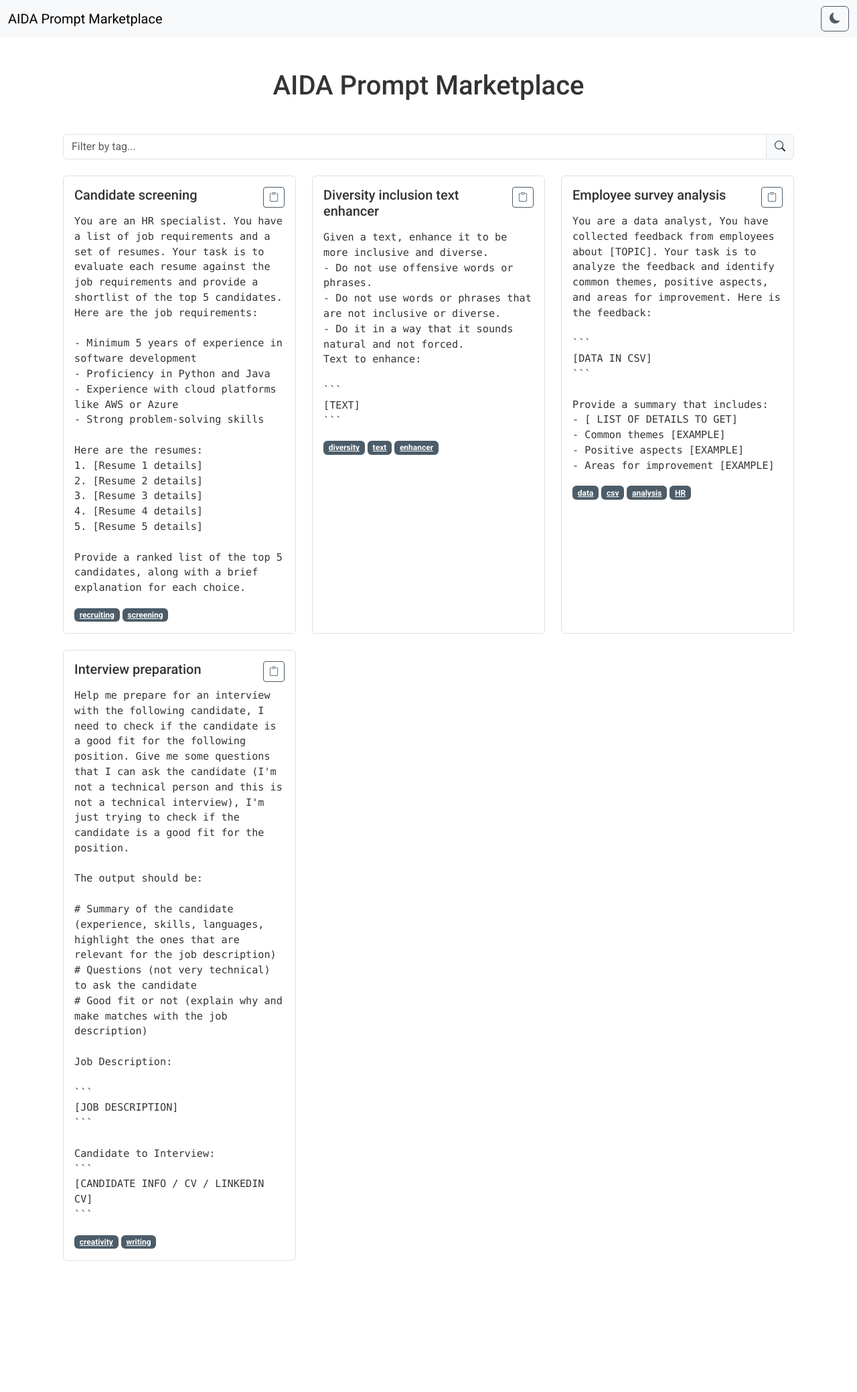
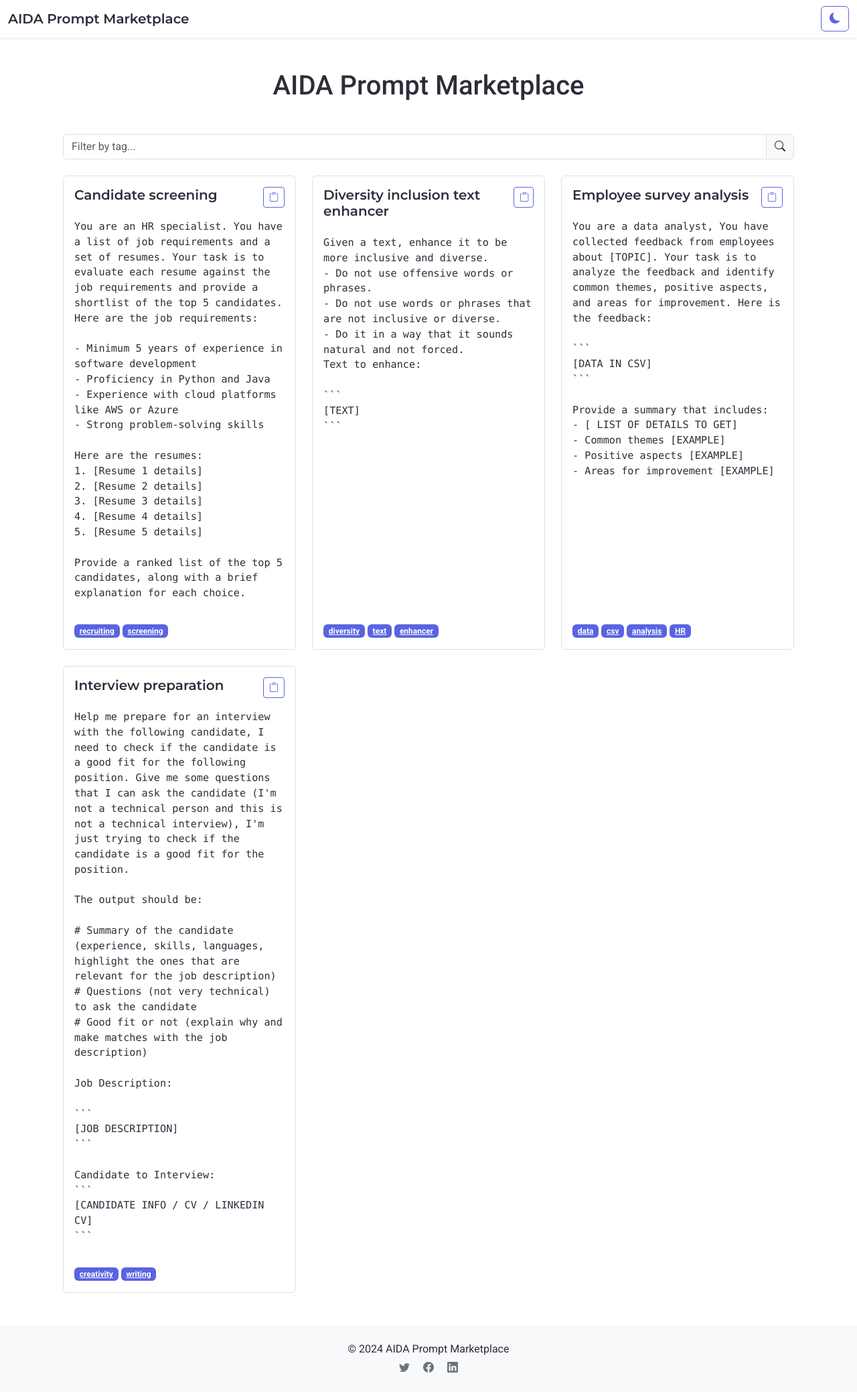
Before and after one commit to ERNI-Academy/asset-prompting-marketplace, a Jekyll site: the page built from aida-prompts/index.md, in a window 1280 px wide. Shown: the whole page at 67% size. Built offline with Jekyll 4.4.1, drawn with Linux system fonts in a browser that asks for light colours; before the commit the page ends 1930 px from its top, so only the background shows below that.

Commit message:
✨ Add favicon, enhance layout, and improve user experience in AIDA Prompt Marketplace
- Introduced a favicon for better branding.
- Updated the index page layout for improved responsiveness with Bootstrap classes.
- Enhanced prompt card design for better content display and user interaction.
- Added a loading spinner for improved user experience during page load.
- Implemented a "Back to Top" button for easier navigation.
- Refined CSS variables for better theming and accessibility.
- Improved navbar functionality and added footer with social media links.

```diff
--- a/aida-prompts/_layouts/default.html
+++ b/aida-prompts/_layouts/default.html
@@ -1,26 +1,46 @@
 <!DOCTYPE html>
-<html>
+<html lang="en">
 <head>
   <meta charset="UTF-8">
   <title>{{ page.title }}</title>
-  <!-- Bootstrap CSS (v5.3) -->
+  <!-- Existing meta tags and links -->
+  <!-- Favicon -->
+  <link rel="icon" href="/favicon.ico" type="image/x-icon">
+  <!-- Bootstrap CSS -->
   <link rel="stylesheet" href="https://cdn.jsdelivr.net/npm/bootstrap@5.3.0/dist/css/bootstrap.min.css">
   <!-- Bootstrap Icons -->
   <link rel="stylesheet" href="https://cdn.jsdelivr.net/npm/bootstrap-icons@1.10.5/font/bootstrap-icons.css">
   <!-- Google Fonts -->
-  <link rel="stylesheet" href="https://fonts.googleapis.com/css2?family=Roboto:wght@400;500;700&display=swap">
+  <link rel="stylesheet" href="https://fonts.googleapis.com/css2?family=Montserrat:wght@400;600&family=Roboto:wght@400;500;700&display=swap">
   <!-- Custom CSS -->
   <link rel="stylesheet" href="/assets/css/style.css">
 </head>
 <body>
 
+  <!-- Loading Spinner -->
+  <div id="loadingSpinner">
+    <div class="spinner-border text-primary" role="status">
+      <span class="visually-hidden">Loading...</span>
+    </div>
+  </div>
+
   <!-- Navbar with Dark Mode Toggle -->
-  <nav class="navbar navbar-light bg-light">
+  <nav class="navbar navbar-expand-lg navbar-light bg-white shadow-sm">
     <div class="container-fluid">
       <a class="navbar-brand" href="#">{{ site.title }}</a>
-      <button class="btn btn-outline-secondary" id="darkModeToggle">
-        <i class="bi bi-moon-fill"></i>
+      <!-- Navbar toggler for mobile view -->
+      <button class="navbar-toggler" type="button" data-bs-toggle="collapse" data-bs-target="#navbarNav">
+        <span class="navbar-toggler-icon"></span>
       </button>
+      <!-- Navbar links (optional) -->
+      <div class="collapse navbar-collapse" id="navbarNav">
+        <ul class="navbar-nav ms-auto">
+          <!-- Add nav links here if needed -->
+        </ul>
+        <button class="btn btn-outline-secondary ms-3" id="darkModeToggle">
+          <i class="bi bi-moon-fill"></i>
+        </button>
+      </div>
     </div>
   </nav>
 
@@ -41,6 +61,24 @@
     {{ content }}
   </div>
 
+  <!-- Back to Top Button -->
+  <button id="backToTopBtn" class="btn btn-primary">
+    <i class="bi bi-arrow-up"></i>
+  </button>
+
+  <!-- Footer -->
+  <footer class="bg-light py-4 mt-5">
+    <div class="container text-center">
+      <p class="mb-1">&copy; {{ site.time | date: "%Y" }} {{ site.title }}</p>
+      <!-- Social Media Links -->
+      <div>
+        <a href="#" class="text-secondary me-3"><i class="bi bi-twitter"></i></a>
+        <a href="#" class="text-secondary me-3"><i class="bi bi-facebook"></i></a>
+        <a href="#" class="text-secondary"><i class="bi bi-linkedin"></i></a>
+      </div>
+    </div>
+  </footer>
+
   <!-- Bootstrap JS Bundle -->
   <script src="https://cdn.jsdelivr.net/npm/bootstrap@5.3.0/dist/js/bootstrap.bundle.min.js"></script>
 
--- a/aida-prompts/assets/css/style.css
+++ b/aida-prompts/assets/css/style.css
@@ -7,10 +7,11 @@ body {
 
 /* CSS Variables for Theming */
 :root {
-  --background-color: #ffffff;
-  --text-color: #333333;
-  --primary-color: #4C5C68;
-  --secondary-color: #F0F4F8;
+  --background-color: #FFFFFF;
+  --text-color: #2C2D3A; /* Dark Gray */
+  --primary-color: #5964E0; /* Modern Blue */
+  --secondary-color: #EFF0F6; /* Light Gray */
+  --accent-color: #2C2D3A; /* Dark Gray for Text */
 }
 
 /* Dark Mode Variables */
@@ -29,7 +30,39 @@ body {
 
 /* Navbar */
 .navbar {
+  background-color: var(--background-color);
+}
+
+.navbar .navbar-brand {
+  font-family: 'Montserrat', sans-serif;
+  font-weight: 600;
+  color: var(--text-color);
+}
+
+.navbar .navbar-brand:hover {
+  color: var(--primary-color);
+}
+
+.navbar-nav .nav-link {
+  color: var(--text-color);
+}
+
+.navbar-nav .nav-link:hover {
+  color: var(--primary-color);
+}
+
+/* Footer */
+footer {
   background-color: var(--secondary-color);
+  color: var(--text-color);
+}
+
+footer a {
+  color: var(--text-color);
+}
+
+footer a:hover {
+  color: var(--primary-color);
 }
 
 /* Prompt Cards */
@@ -37,22 +70,22 @@ body {
   background-color: var(--background-color);
   border-color: #e0e0e0;
   cursor: pointer;
-  transition: box-shadow 0.2s, background-color 0.2s;
+  transition: transform 0.2s, box-shadow 0.2s;
 }
 
 .card.prompt-box:hover {
-  box-shadow: 0 4px 20px rgba(0, 0, 0, 0.1);
-  background-color: var(--secondary-color);
+  transform: translateY(-5px);
+  box-shadow: 0 10px 20px rgba(0, 0, 0, 0.1);
 }
 
 .card-title {
-  font-weight: 500;
+  font-weight: 600;
+  font-family: 'Montserrat', sans-serif;
   color: var(--text-color);
 }
 
 .prompt-content .prompt-text {
   margin-top: 0.5rem;
-  flex-grow: 1;
   font-size: 0.95rem;
   line-height: 1.5;
   color: var(--text-color);
@@ -62,13 +95,11 @@ body {
   margin-top: auto;
 }
 
-.badge.bg-primary {
-  background-color: var(--primary-color) !important;
-}
-
-.badge.bg-primary:hover {
-  background-color: #3a4a54 !important;
-  cursor: pointer;
+/* Buttons */
+.btn {
+  position: relative;
+  overflow: hidden;
+  transition: background-color 0.3s, color 0.3s, border-color 0.3s;
 }
 
 .btn-primary {
@@ -77,7 +108,8 @@ body {
 }
 
 .btn-primary:hover {
-  background-color: #3a4a54;
+  background-color: #4954C6;
+  border-color: #4954C6;
 }
 
 .btn-outline-secondary {
@@ -90,6 +122,45 @@ body {
   color: #ffffff;
 }
 
+/* Button Ripple Effect */
+.btn::after {
+  content: '';
+  position: absolute;
+  border-radius: 50%;
+  opacity: 0;
+  pointer-events: none;
+}
+
+.btn:active::after {
+  opacity: 0.4;
+  transform: scale(10);
+  transition: opacity 0.6s, transform 0.6s;
+}
+
+/* Badges */
+.badge.bg-primary {
+  background-color: var(--primary-color) !important;
+}
+
+.badge.bg-primary:hover {
+  background-color: #4954C6 !important;
+  cursor: pointer;
+}
+
+/* Back to Top Button */
+#backToTopBtn {
+  position: fixed;
+  bottom: 40px;
+  right: 40px;
+  display: none;
+  z-index: 999;
+}
+
+body.show-back-to-top #backToTopBtn {
+  display: block;
+}
+
+/* Plain Text */
 .plain-text {
   white-space: pre-wrap;
   word-break: break-word;
@@ -107,7 +178,13 @@ body {
 
 /* Transition Effects */
 .btn, .badge, .card.prompt-box {
-  transition: background-color 0.2s, color 0.2s, box-shadow 0.2s;
+  transition: background-color 0.2s, color 0.2s, box-shadow 0.2s, transform 0.2s;
+}
+
+/* Focus Styles */
+button:focus, a:focus {
+  outline: 2px solid var(--primary-color);
+  outline-offset: 2px;
 }
 
 /* Smooth Scrolling */
@@ -121,3 +198,25 @@ html {
     padding: 0.75rem;
   }
 }
+
+/* Loading Spinner */
+#loadingSpinner {
+  position: fixed;
+  top: 0;
+  left: 0;
+  width: 100%;
+  height: 100%;
+  background-color: var(--background-color);
+  display: flex;
+  justify-content: center;
+  align-items: center;
+  z-index: 9999;
+}
+
+/* Hide the spinner when not needed */
+#loadingSpinner.hidden {
+  display: none;
+}
+
+/* Adjustments for Accessibility */
+/* Ensure sufficient color contrast */
--- a/aida-prompts/index.md
+++ b/aida-prompts/index.md
@@ -15,7 +15,7 @@ title: AIDA Prompt Marketplace
   </div>
 
   <!-- Prompts Grid -->
-  <div class="row row-cols-1 row-cols-md-2 row-cols-lg-3 g-4">
+  <div class="row row-cols-1 row-cols-sm-2 row-cols-md-3 g-4">
     {% assign prompts = site.prompts | sort: 'title' %}
     {% for prompt in prompts %}
       {% capture prompt_raw_content %}
@@ -33,14 +33,17 @@ title: AIDA Prompt Marketplace
       <!-- Prompt Card -->
       <div class="col">
         <div class="card h-100 prompt-box" data-bs-toggle="modal" data-bs-target="#promptModal{{ forloop.index }}">
-          <div class="card-body prompt-content">
+          <div class="card-body prompt-content d-flex flex-column">
             <div class="d-flex justify-content-between align-items-start mb-2">
               <h5 class="card-title">{{ prompt.title }}</h5>
               <button class="btn btn-outline-secondary btn-sm copy-btn" title="Copy Prompt">
                 <i class="bi bi-clipboard"></i>
               </button>
             </div>
-            <pre class="plain-text prompt-text flex-grow-1">{{ prompt_content | xml_escape }}</pre>
+            <!-- Content that grows to fill space -->
+            <div class="flex-grow-1">
+              <pre class="plain-text prompt-text">{{ prompt_content | xml_escape }}</pre>
+            </div>
             {% if prompt.tags %}
               <div class="tags mt-3">
                 {% for tag in prompt.tags %}
```
Also changed, not shown: other parts of aida-prompts/_layouts/default.html (+60 -0 lines), other parts of aida-prompts/index.md (+13 -0 lines), aida-prompts/favicon.ico (added).
